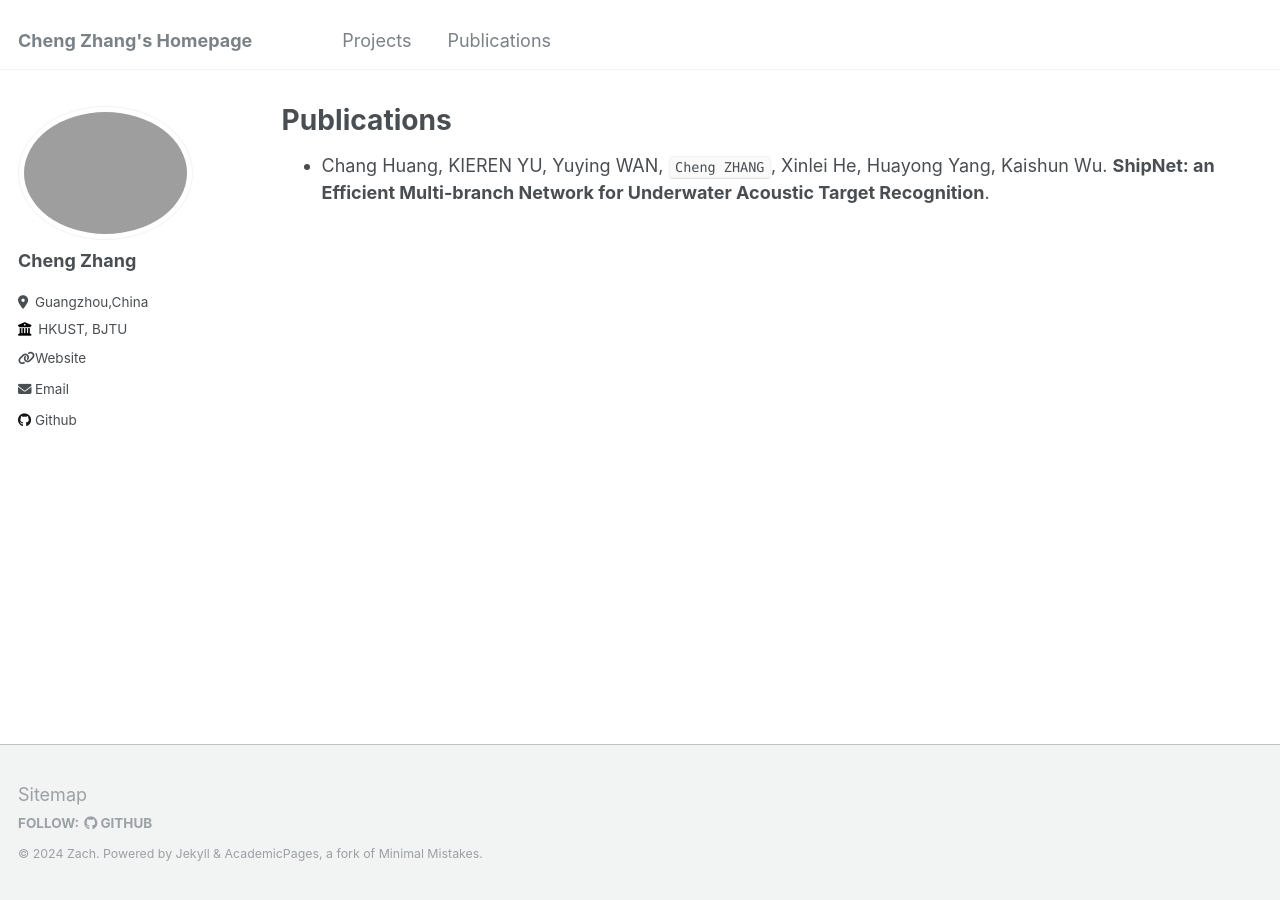
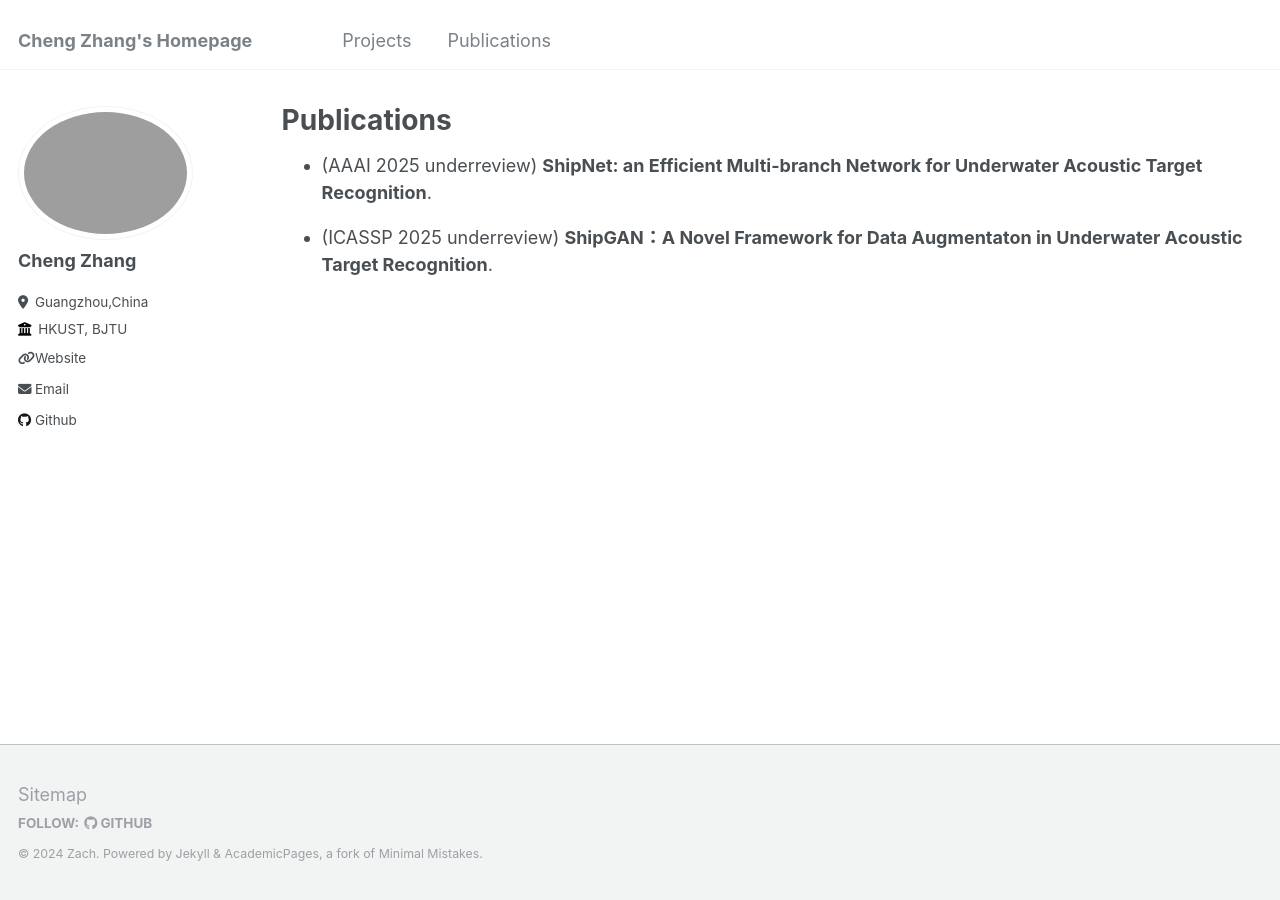
Before and after one commit to ZachcZhang/zachczhang.github.io, a Jekyll site: the page built from _pages/publications.md, in a window 1280 px wide. Built offline with Jekyll 4.4.1, drawn with Linux system fonts in a browser that asks for light colours.

Commit message:
update publications

```diff
--- a/_pages/publications.md
+++ b/_pages/publications.md
@@ -15,5 +15,9 @@ author_profile: true
   {% include archive-single.html %}
 {% endfor %} -->
 <div class='paper-box-text' markdown="1">
--	 Chang Huang, KIEREN YU, Yuying WAN, `Cheng ZHANG`, Xinlei He, Huayong Yang, Kaishun Wu. **ShipNet: an Efficient Multi-branch Network for Underwater Acoustic Target Recognition**.
+-	 (AAAI 2025 underreview) **ShipNet: an Efficient Multi-branch Network for Underwater Acoustic Target Recognition**.
 </div>
+
+<div class='paper-box-text' markdown="1">
+-	 (ICASSP 2025 underreview) **ShipGAN：A Novel Framework for Data Augmentaton in Underwater Acoustic Target Recognition**.
+</div>
```
